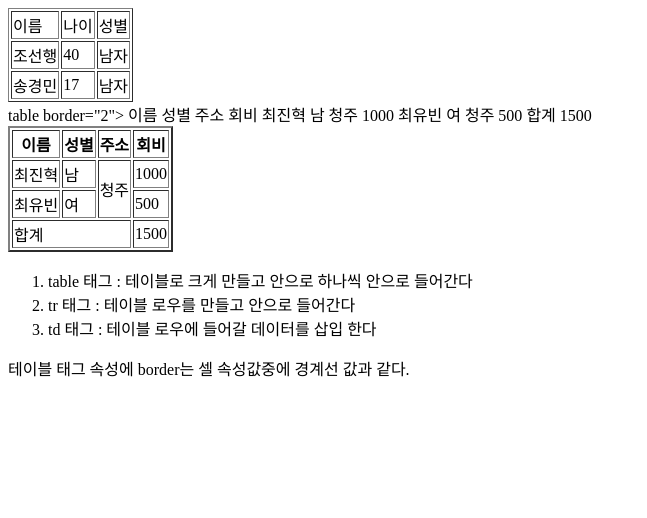
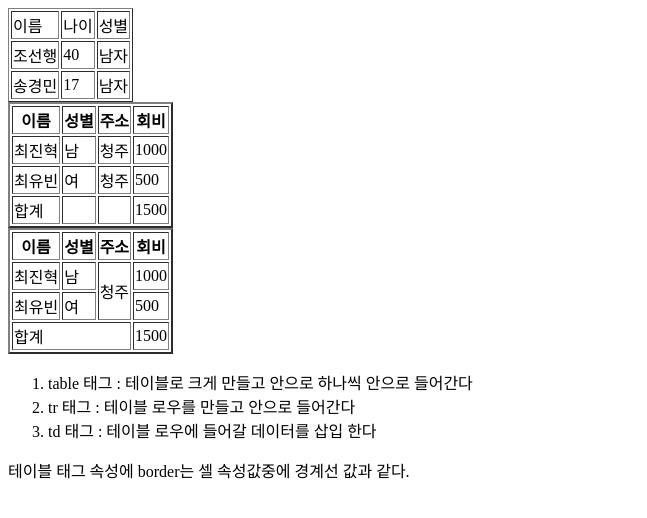
Before and after one commit to sunhnag/Atom-HTML, a plain HTML site: page table.html in a window 1280 px wide. Shown: the whole page, without its empty margins (0-647 px from the left). Drawn offline with Linux system fonts and the light colour scheme.

Commit message:
에러 수정 테이블 태그

```diff
--- a/table.html
+++ b/table.html
@@ -16,7 +16,7 @@
         <td>송경민</td> <td>17</td> <td>남자</td>
       </tr>
     </table>
-    table border="2">
+    <table border="2">
     <thead><!-- 테이블 헤드라는 뜻, 어디에 위치해도 항상 테이블 맨위에 생성된다.-->
         <tr>
             <th>이름</th>     <th>성별</th>   <th>주소</th> <th>회비</th>
```
